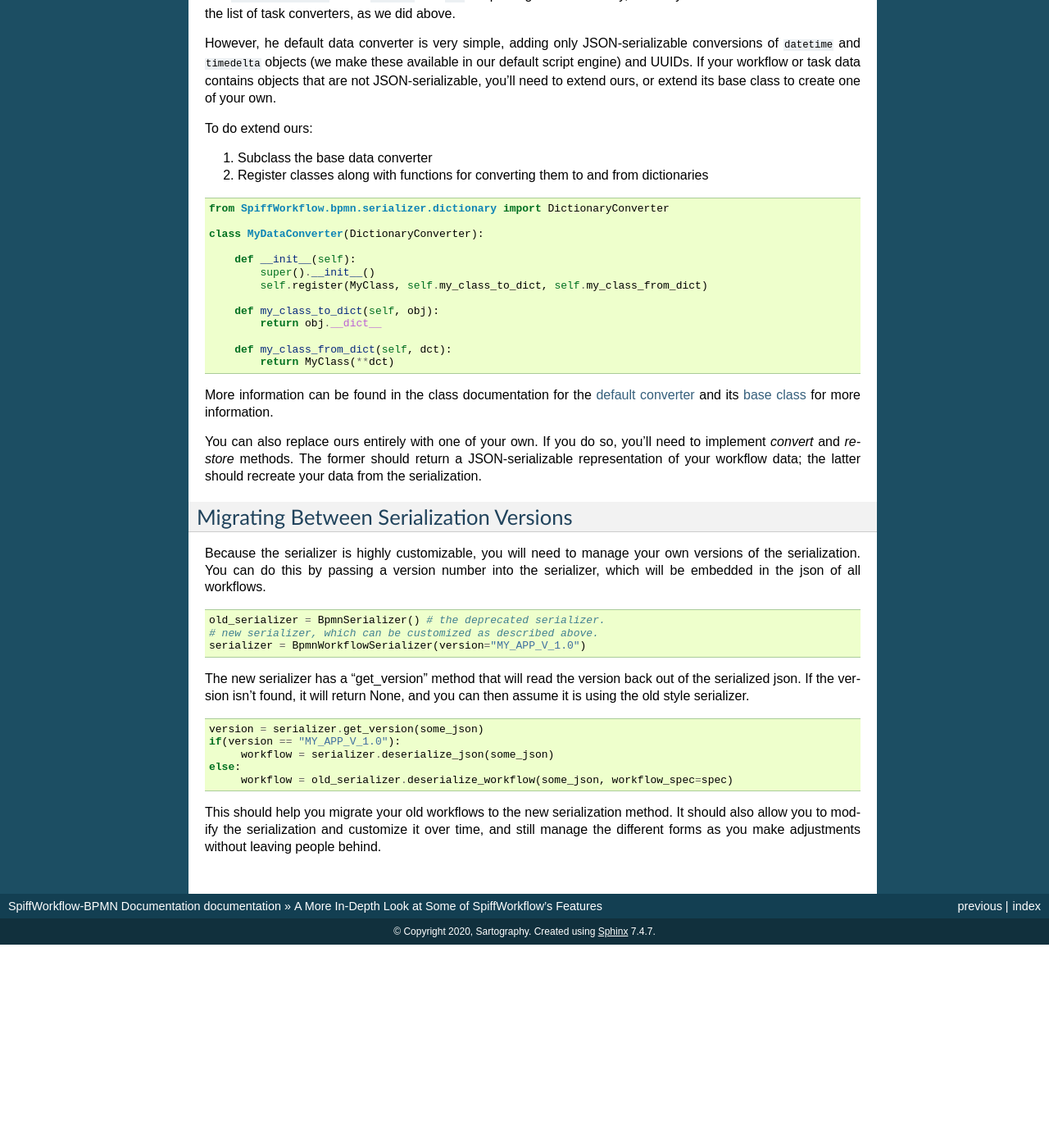
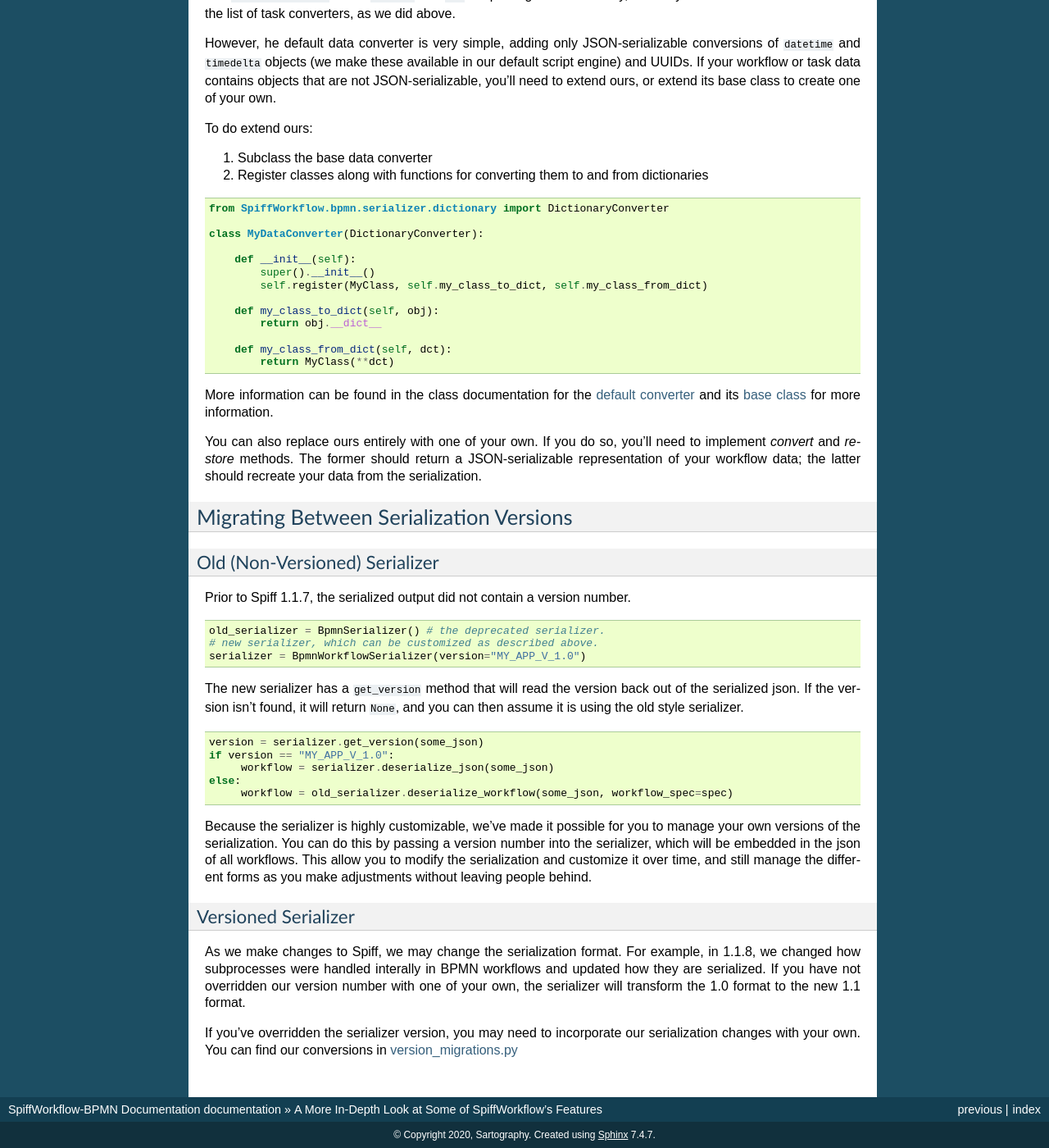
Before and after one commit to sartography/SpiffWorkflow, a Sphinx documentation site: the page built from doc/bpmn/advanced.rst, in a window 1280 px wide and 1400 px high, scrolled down 5684 px. Shown: the whole window at 82% size. Built offline with Sphinx 7.4.7, drawn with Linux system fonts in a browser that asks for light colours; before the commit the page ends 6836 px from its top, so only the background shows below that; some of the changed text lies outside the part shown.

Commit message:
update documentation

```diff
--- a/doc/bpmn/advanced.rst
+++ b/doc/bpmn/advanced.rst
@@ -232,7 +232,7 @@ Serialization
 
 .. warning::
 
-   Serialization Changed in Version 1.2
+   Serialization Changed in Version 1.1.7
    The old serialization method still works but it is deprecated.
    To migrate your system to the new version, see "Migrating between
    serialization versions" below.
@@ -340,9 +340,11 @@ latter should recreate your data from the serialization.
 
 Migrating Between Serialization Versions
 ----------------------------------------
-Because the serializer is highly customizable, you will need to manage your
-own versions of the serialization.  You can do this by passing a version number
-into the serializer, which will be embedded in the json of all workflows.
+
+Old (Non-Versioned) Serializer
+^^^^^^^^^^^^^^^^^^^^^^^^^^^^^^
+
+Prior to Spiff 1.1.7, the serialized output did not contain a version number.
 
 .. code:: python
 
@@ -350,19 +352,32 @@ into the serializer, which will be embedded in the json of all workflows.
     # new serializer, which can be customized as described above.
     serializer = BpmnWorkflowSerializer(version="MY_APP_V_1.0")
 
-The new serializer has a "get_version" method that will read the version
+The new serializer has a :code:`get_version` method that will read the version
 back out of the serialized json.  If the version isn't found, it will return
-None, and you can then assume it is using the old style serializer.
+:code:`None`, and you can then assume it is using the old style serializer.
 
 .. code:: python
 
    version = serializer.get_version(some_json)
-   if(version == "MY_APP_V_1.0"):
+   if version == "MY_APP_V_1.0":
         workflow = serializer.deserialize_json(some_json)
    else:
         workflow = old_serializer.deserialize_workflow(some_json, workflow_spec=spec)
 
-This should help you migrate your old workflows to the new serialization
-method.  It should also allow you to modify the serialization and customize
-it over time, and still manage the different forms as you make adjustments
-without leaving people behind.
+
+Because the serializer is highly customizable, we've made it possible for you to manage your own versions of the
+serialization.  You can do this by passing a version number into the serializer, which will be embedded in the
+json of all workflows.  This allow you to modify the serialization and customize it over time, and still manage
+the different forms as you make adjustments without leaving people behind.
+
+Versioned Serializer
+^^^^^^^^^^^^^^^^^^^^
+
+As we make changes to Spiff, we may change the serialization format.  For example, in 1.1.8, we changed
+how subprocesses were handled interally in BPMN workflows and updated how they are serialized.   If you have
+not overridden our version number with one of your own, the serializer will transform the 1.0 format to the
+new 1.1 format.
+
+If you've overridden the serializer version, you may need to incorporate our serialization changes with
+your own.  You can find our conversions in
+`version_migrations.py <https://github.com/sartography/SpiffWorkflow/blob/enhancement/improve-subprocess-handling/SpiffWorkflow/bpmn/serializer/version_migration.py>`_
```
Also changed, not shown: doc/bpmn/synthesis.rst (+12 -2 lines), 2 other files.
